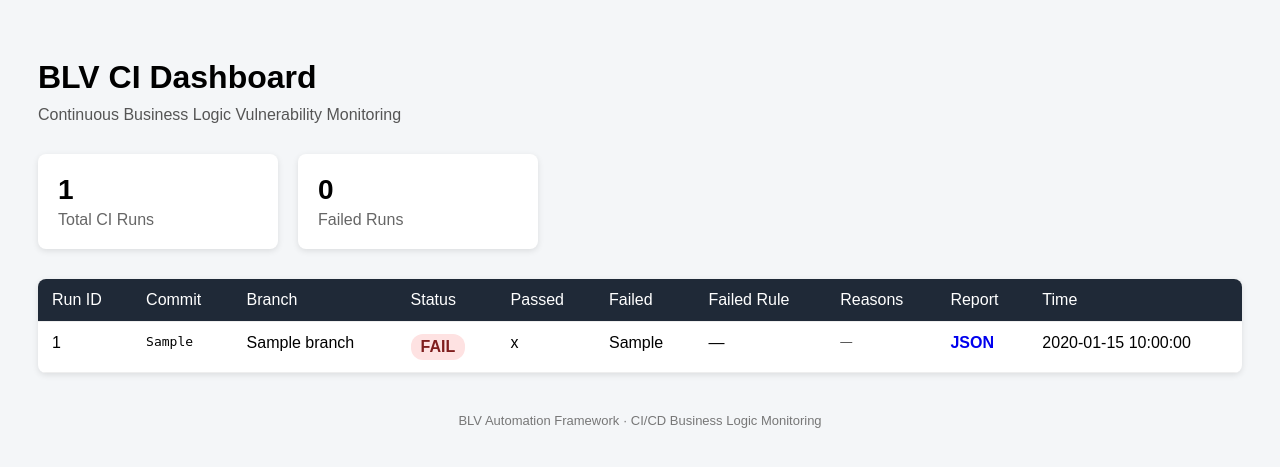
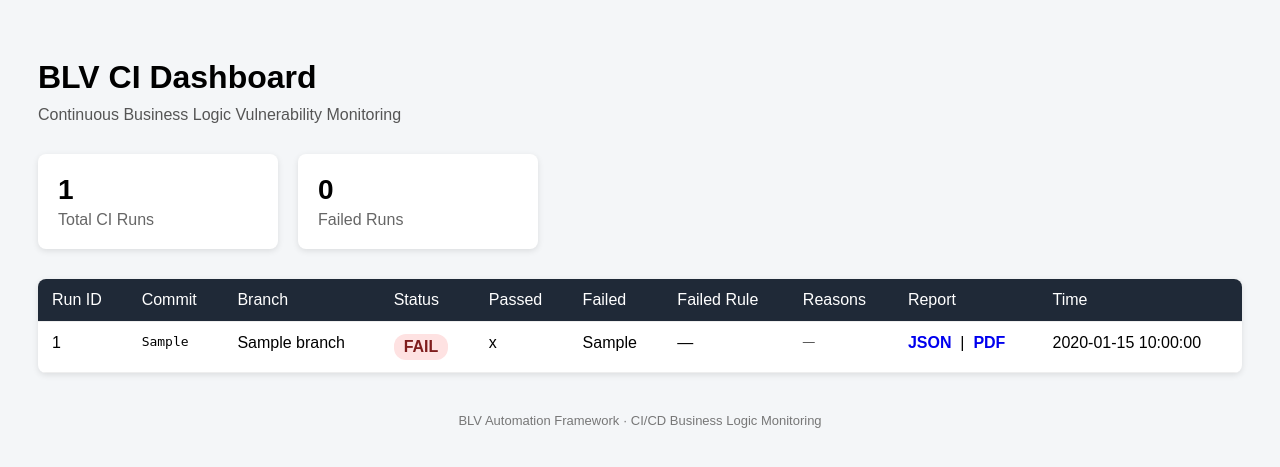
Before and after one commit to sanidhya253/BLV-automation, a Flask app: page /dashboard in a window 1280 px wide. Shown: the top 467 px of the page. Run offline with Flask 3, Linux system fonts and the light colour scheme; a database or web service that is not in the repository returns one stand-in record (values such as "Sample title"); some libraries are stand-ins or nearby versions.

Commit message:
Update links in dashboard.html to include PDF option

```diff
--- a/ci_dashboard_backend/templates/dashboard.html
+++ b/ci_dashboard_backend/templates/dashboard.html
@@ -221,11 +221,11 @@
                 </td>
 
                 <td>
-                  <a href="/report/{{ row[0] }}.json"
-                     style="text-decoration:none; font-weight:bold;">
-                     JSON
-                  </a>
+                  <a href="/report/{{ row[0] }}.json" style="text-decoration:none; font-weight:bold;">JSON</a>
+                  &nbsp;|&nbsp;
+                  <a href="/report/{{ row[0] }}.pdf" style="text-decoration:none; font-weight:bold;">PDF</a>
                 </td>
+
 
                 <!-- Time (index shifts to row[7] if you SELECT created_at as 8th field; after adding reasons it's typically row[7]=time, row[8]=reasons OR vice versa depending on your query) -->
                 <td>{{ row[7] }}</td>
```
